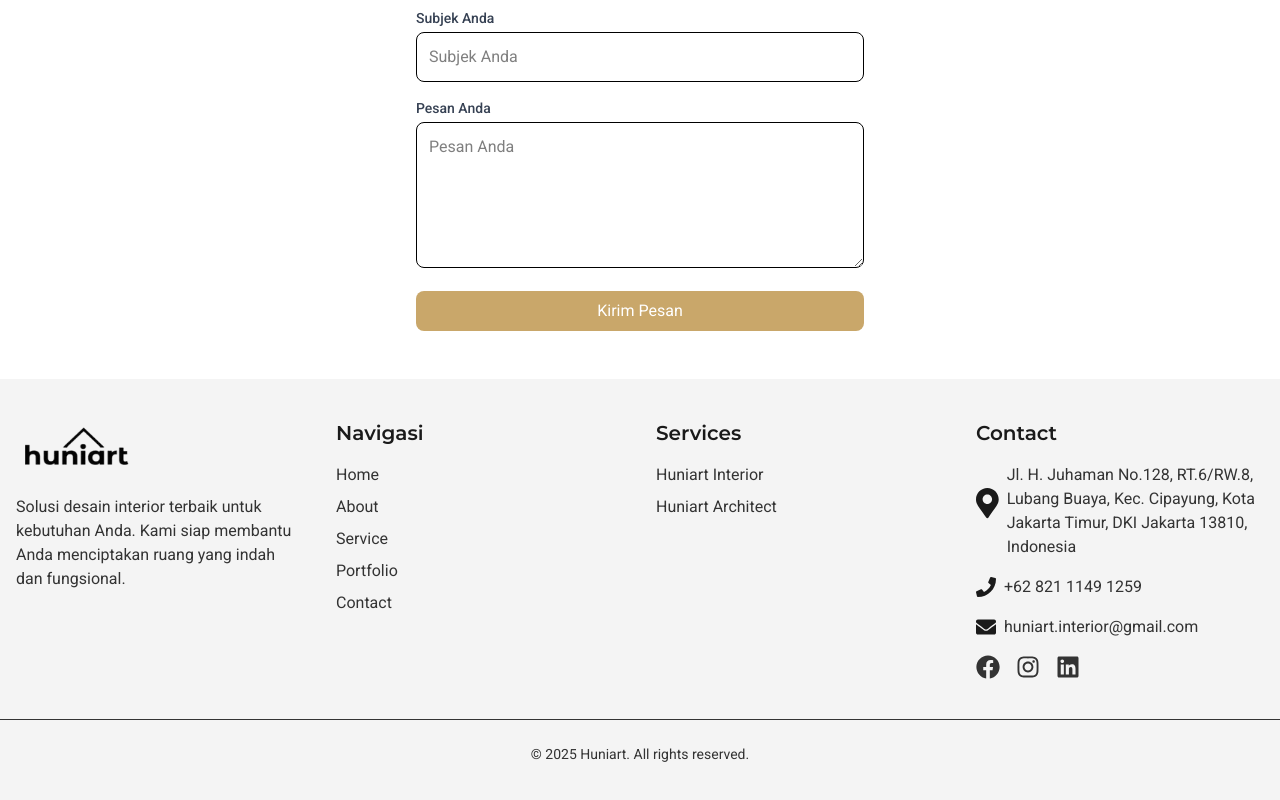
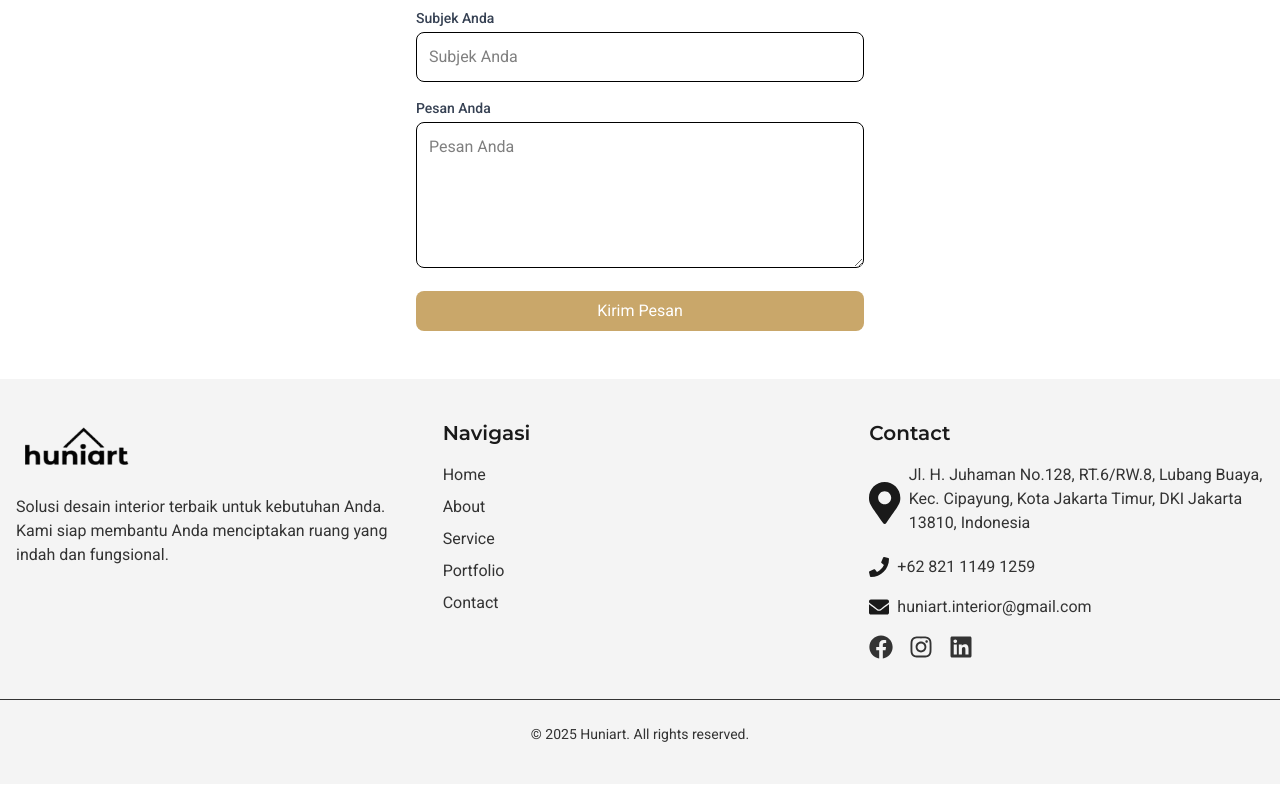
Before and after one commit to Kacanggg/huniart, a React (Vite) app: page / in a window 1280 px wide. Shown: the part 3416-4216 px from the top of the page. Built offline with nearby package versions, Linux system fonts and the light colour scheme.

Commit message:
Update Footer.jsx

```diff
--- a/src/components/Footer.jsx
+++ b/src/components/Footer.jsx
@@ -13,7 +13,7 @@
 const Footer = () => {
   return (
     <footer className="bg-footer text-footer py-10">
-      <div className="max-w-screen-xl mx-auto px-4 grid grid-cols-1 md:grid-cols-4 gap-8">
+      <div className="max-w-screen-xl mx-auto px-4 grid grid-cols-1 md:grid-cols-3 gap-8">
         <div>
           <img src={logo} alt="Logo" className="w-30 h-14 mb-5" />
           <p className="text-footer">
@@ -61,29 +61,6 @@
                 className="hover:text-heading transition-colors"
               >
                 Contact
-              </Link>
-            </li>
-          </ul>
-        </div>
-        <div>
-          <h3 className="text-xl font-semibold mb-4 text-footer-alt">
-            Services
-          </h3>
-          <ul className="space-y-2 text-footer">
-            <li>
-              <Link
-                to="/service"
-                className="hover:text-heading transition-colors"
-              >
-                Huniart Interior
-              </Link>
-            </li>
-            <li>
-              <Link
-                to="/service"
-                className="hover:text-heading transition-colors"
-              >
-                Huniart Architect
               </Link>
             </li>
           </ul>
```
